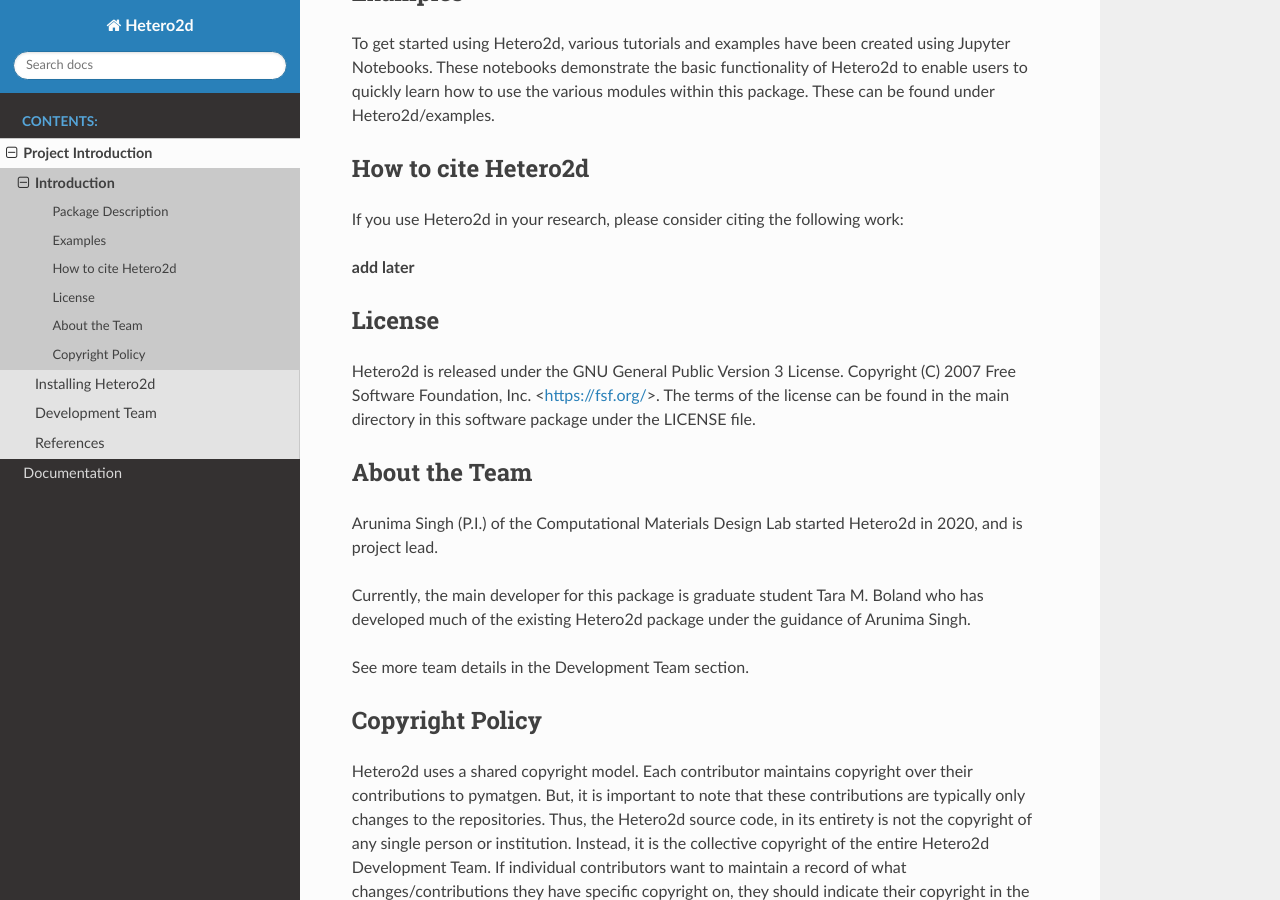
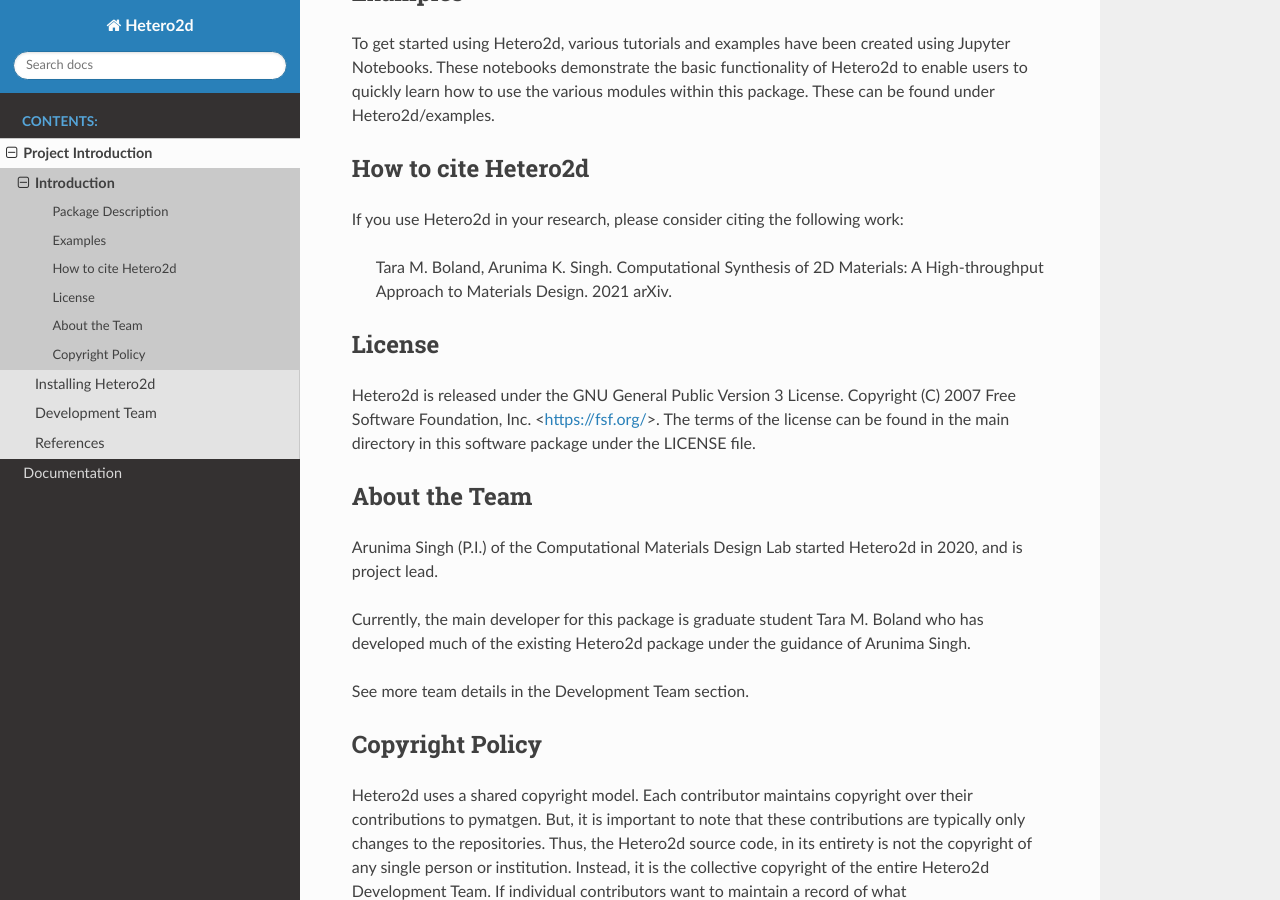
Before and after one commit to cmdlab/Hetero2d, a Sphinx documentation site: the page built from sphinx/project_intro/introduction.rst, in a window 1280 px wide and 900 px high, scrolled down 744 px. Built offline with Sphinx 7.4.7 and the Read the Docs theme 2.0.0, drawn with Linux system fonts in a browser that asks for light colours.

Commit message:
update citations

```diff
--- a/sphinx/project_intro/introduction.rst
+++ b/sphinx/project_intro/introduction.rst
@@ -22,7 +22,7 @@
 
 If you use Hetero2d in your research, please consider citing the following work:
 
-**add later**
+  Tara M. Boland, Arunima K. Singh. Computational Synthesis of 2D Materials: A High-throughput Approach to Materials Design. 2021 arXiv.
 
 License
 =======
```
